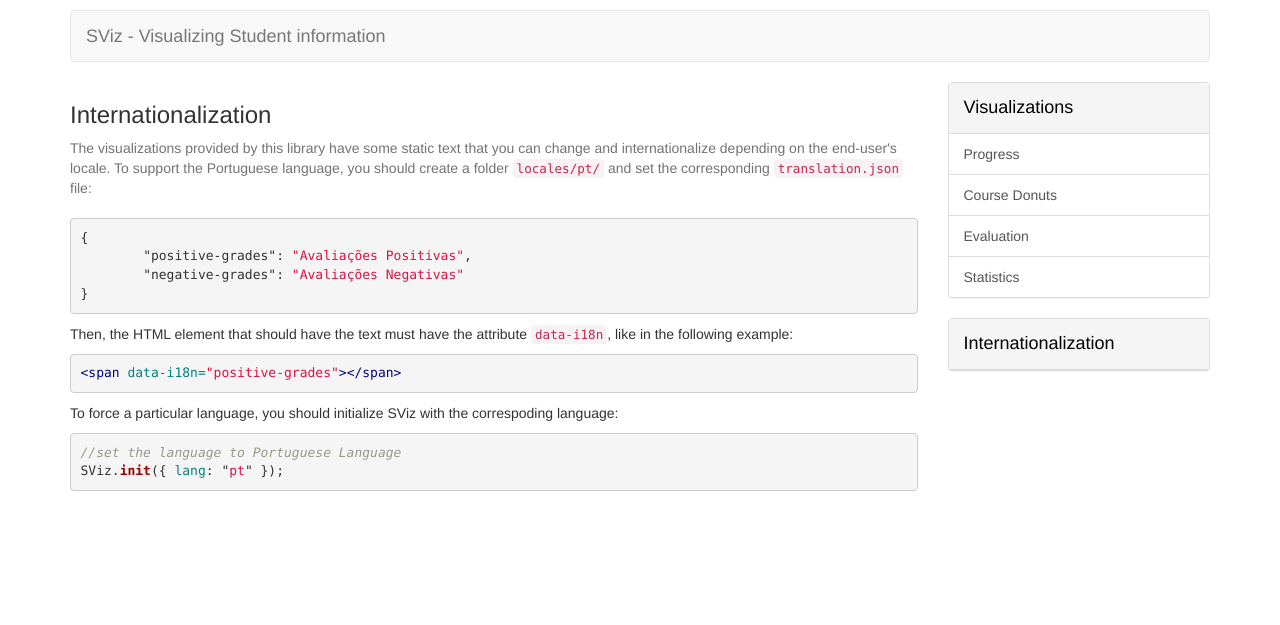
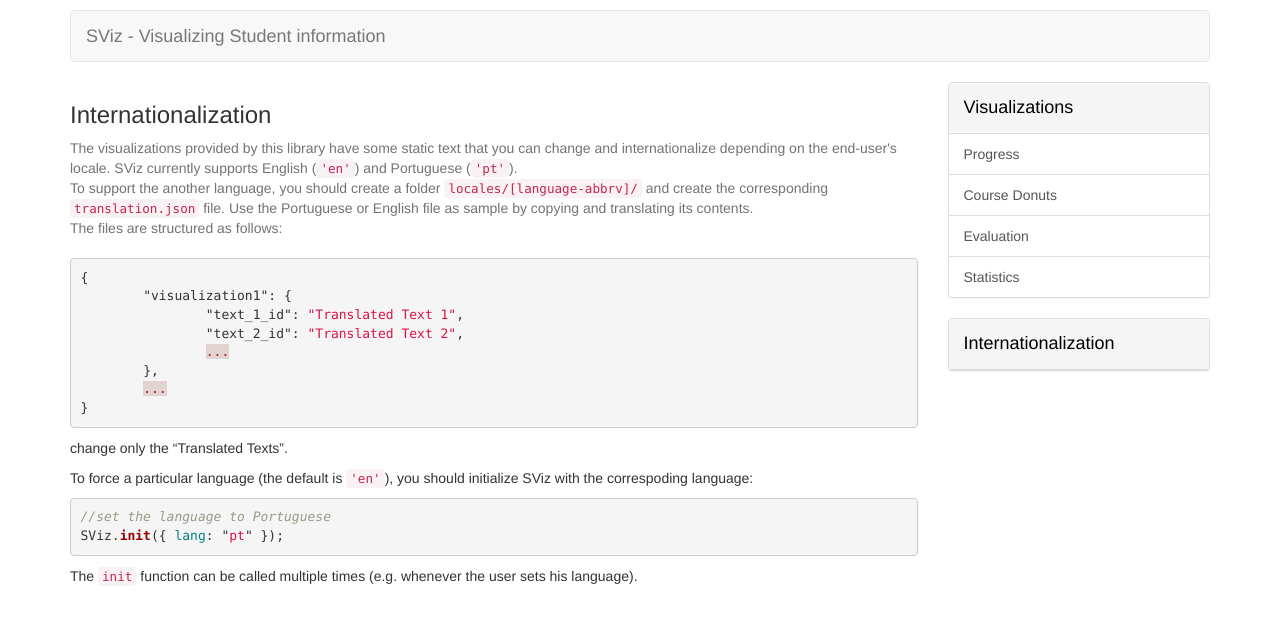
Before and after one commit to FenixEdu/sviz, a Jekyll site: the page built from internationalization/index.md, in a window 1280 px wide. Shown: the top 625 px of the page. Built offline with Jekyll 4.4.1, drawn with Linux system fonts in a browser that asks for light colours; Markdown is read by kramdown in place of the engine named in the settings.

Commit message:
Updated internationalization page

```diff
--- a/internationalization/index.md
+++ b/internationalization/index.md
@@ -5,25 +5,28 @@ title: Internationalization - FenixEdu™ SViz
 
 <h3>Internationalization</h3>
 <p class="help-block" style="margin-bottom: 20px">
-The visualizations provided by this library have some static text that you can change and internationalize depending on the end-user's locale.
-To support the Portuguese language, you should create a folder <code>locales/pt/</code> and set the corresponding <code>translation.json</code> file:
+The visualizations provided by this library have some static text that you can change and internationalize depending on the end-user's locale. SViz currently supports English (<code>'en'</code>) and Portuguese (<code>'pt'</code>).<br/>
+To support the another language, you should create a folder <code>locales/[language-abbrv]/</code> and create the corresponding <code>translation.json</code> file. Use the Portuguese or English file as sample by copying and translating its contents.<br/>
+The files are structured as follows:
 </p>
 
 {% highlight json %}
 {
-	"positive-grades": "Avaliações Positivas",
-	"negative-grades": "Avaliações Negativas"
+	"visualization1": {
+		"text_1_id": "Translated Text 1",
+		"text_2_id": "Translated Text 2",
+		...
+	},
+	...
 }
 {% endhighlight %}
+change only the "Translated Texts".
 
-Then, the HTML element that should have the text must have the attribute <code>data-i18n</code>, like in the following example:
-{% highlight html %}
-<span data-i18n="positive-grades"></span>
-{% endhighlight %}
 
-To force a particular language, you should initialize SViz with the correspoding language:
+To force a particular language (the default is <code>'en'</code>), you should initialize SViz with the correspoding language:
 
 {% highlight javascript %}
-//set the language to Portuguese Language
+//set the language to Portuguese
 SViz.init({ lang: "pt" });
 {% endhighlight %}
+The <code>init</code> function can be called multiple times (e.g. whenever the user sets his language).
```
